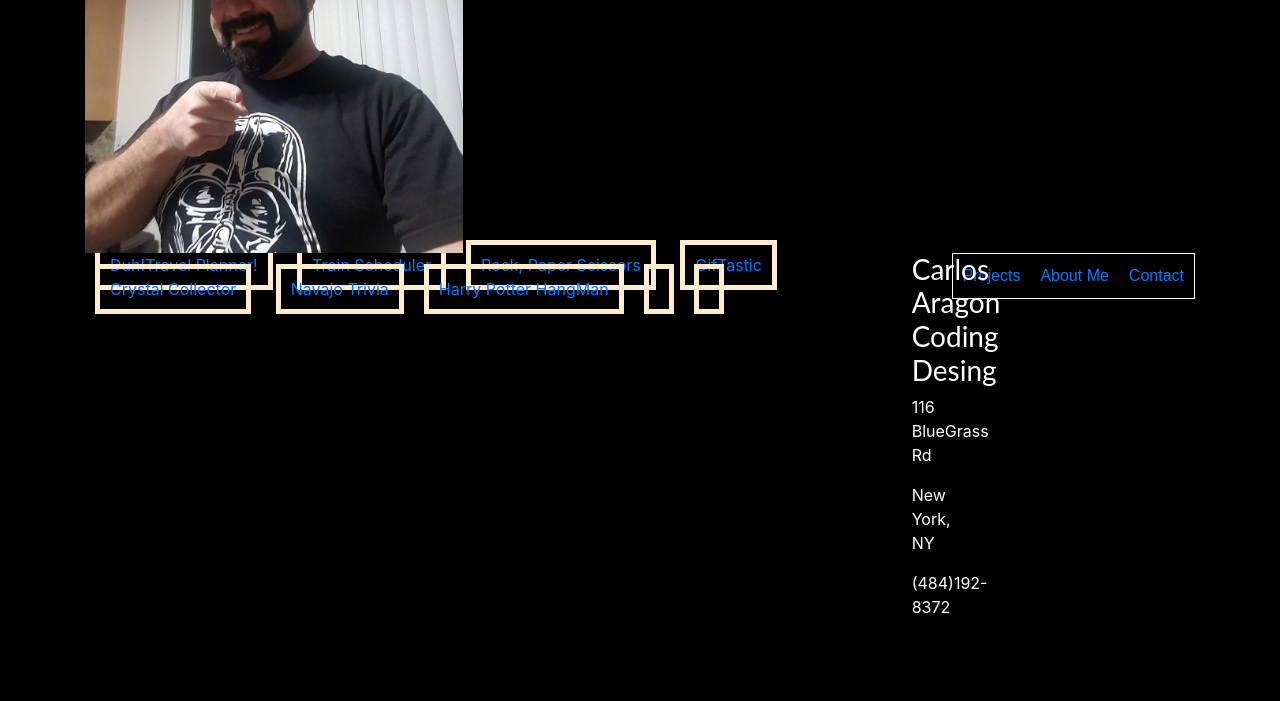
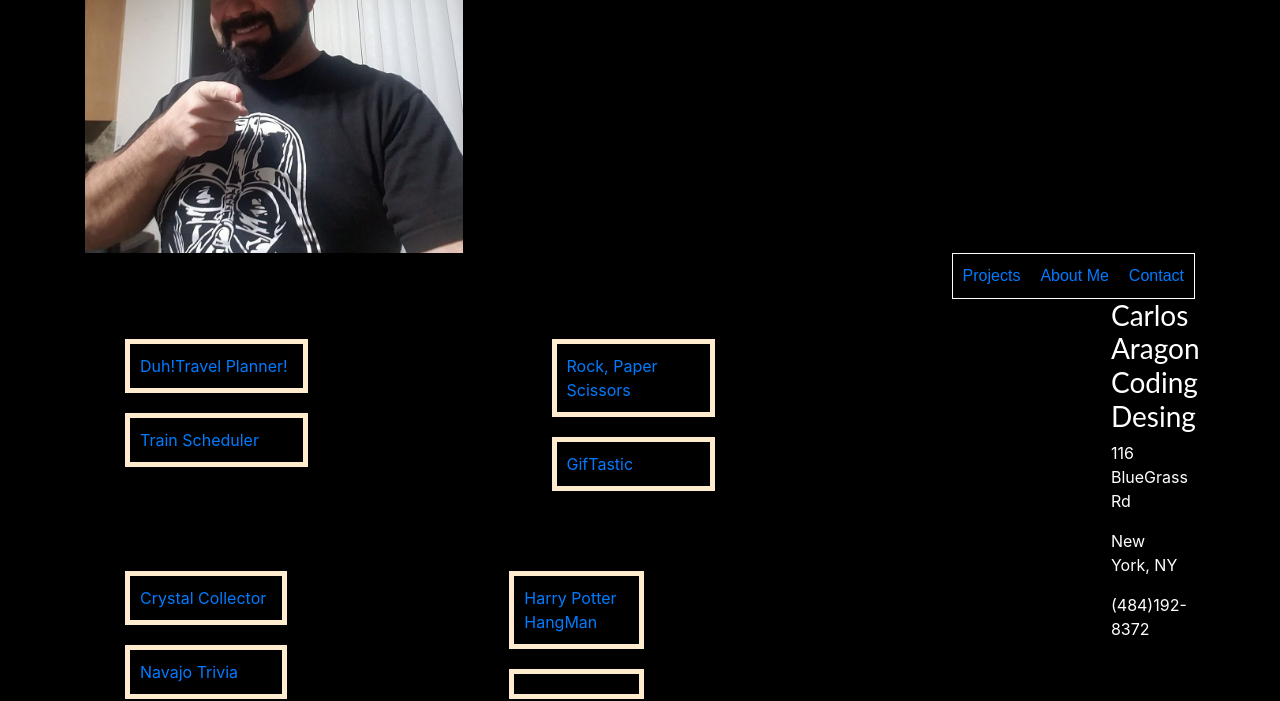
Before and after one commit to Truslide12/CasaCoding, a website: page Pages/websites.html in a window 1280 px wide. Shown: the part 126-827 px from the top of the page. Before the commit the page ends 800 px from the top, so only its background shows below. Drawn offline with nearby package versions, Linux system fonts and the light colour scheme.

Commit message:
added styling to websites, info to project management and fixed some issues with about me. still having issues with footer not appearing at the bottom of page on these three pages.

```diff
--- a/Pages/websites.html
+++ b/Pages/websites.html
@@ -39,7 +39,7 @@
                     </div>
                 </div>
             </div>
-        </div>
+
 
             <!-- Menu -->
             <div class="container">
@@ -51,32 +51,33 @@
                     </ul>
                 </div>
             </div>
+        </div>
 
         <!-- Main -->
+        <div class="main">
             <div class="container">
 
-            <!-- Projects -->
-            <div class="pair">
-                <a class="webLink" href="https://truslide12.github.io/Project1/">Duh!Travel Planner!</a>
-                <a class="webLink" href="https://truslide12.github.io/TrainScheduler/">Train Scheduler</a>
+                <!-- Web Development Projects -->
+                <div class="pair row">
+                    <a class="webLink col-md-6 col-sm-6" href="https://truslide12.github.io/Project1/">Duh!Travel Planner!</a>
+                    <a class="webLink col-md-6 col-sm-6" href="https://truslide12.github.io/TrainScheduler/">Train Scheduler</a>
                 </div>
-            <div class="pair">
-                <a class="webLink" href="#">Rock, Paper Scissors</a>
-                <a class="webLink" href="https://truslide12.github.io/GifTastic/">GifTastic</a>
+                <div class="pair row">
+                    <a class="webLink col-md-6 col-sm-6" href="#">Rock, Paper Scissors</a>
+                    <a class="webLink col-md-6 col-sm-6" href="https://truslide12.github.io/GifTastic/">GifTastic</a>
                 </div>
-            <div class="pair">
-                <a class="webLink" href="https://truslide12.github.io/crystalcollector/">Crystal Collector</a>
-                <a class="webLink" href="https://truslide12.github.io/TriviaGame/">Navajo Trivia</a>
+                <div class="pair row">
+                    <a class="webLink col-md-6 col-sm-6" href="https://truslide12.github.io/crystalcollector/">Crystal Collector</a>
+                    <a class="webLink col-md-6 col-sm-6" href="https://truslide12.github.io/TriviaGame/">Navajo Trivia</a>
                 </div>
-            <div class="pair">
-                <a class="webLink" href="https://truslide12.github.io/wordguess/">Harry Potter HangMan</a>
+                <div class="pair row">
+                    <a class="webLink col-md-6 col-sm-6" href="https://truslide12.github.io/wordguess/">Harry Potter HangMan</a>
+                    <a class="webLink col-md-6 col-sm-6" href="#"></a>
+                </div>
+                <div class="pair row col-md-6 col-sm-6">
                     <a class="webLink" href="#"></a>
                 </div>
-            <div class="pair">
-                    <a class="webLink" href="#"></a>
             </div>
-
-
         </div>
 
         <!-- Footer -->
@@ -101,6 +102,7 @@
                 <p></p>
             </div>
         </div>
+
         <script type="text/javascript" src="../assets/javascript/jcarousel.basic.js"></script>
         <script type="text/javascript" src="../assets/javascript/jquery.jcarousel-control.min.js"></script>
         <script type="text/javascript" src="../assets/javascript/jquery.js"></script>
--- a/assets/css/style.css
+++ b/assets/css/style.css
@@ -76,7 +76,10 @@ img {
 
 .pair {
     float: left;
+    margin: 20px;
+    padding: 10px;
 }
+
 footer {
     content: " ";
     display: block;
```
Also changed, not shown: Pages/AboutMe.html (+2 -2 lines), Pages/projectManagement.html (+1 -1 lines). Lines whose indentation alone changed are shown as unchanged.
